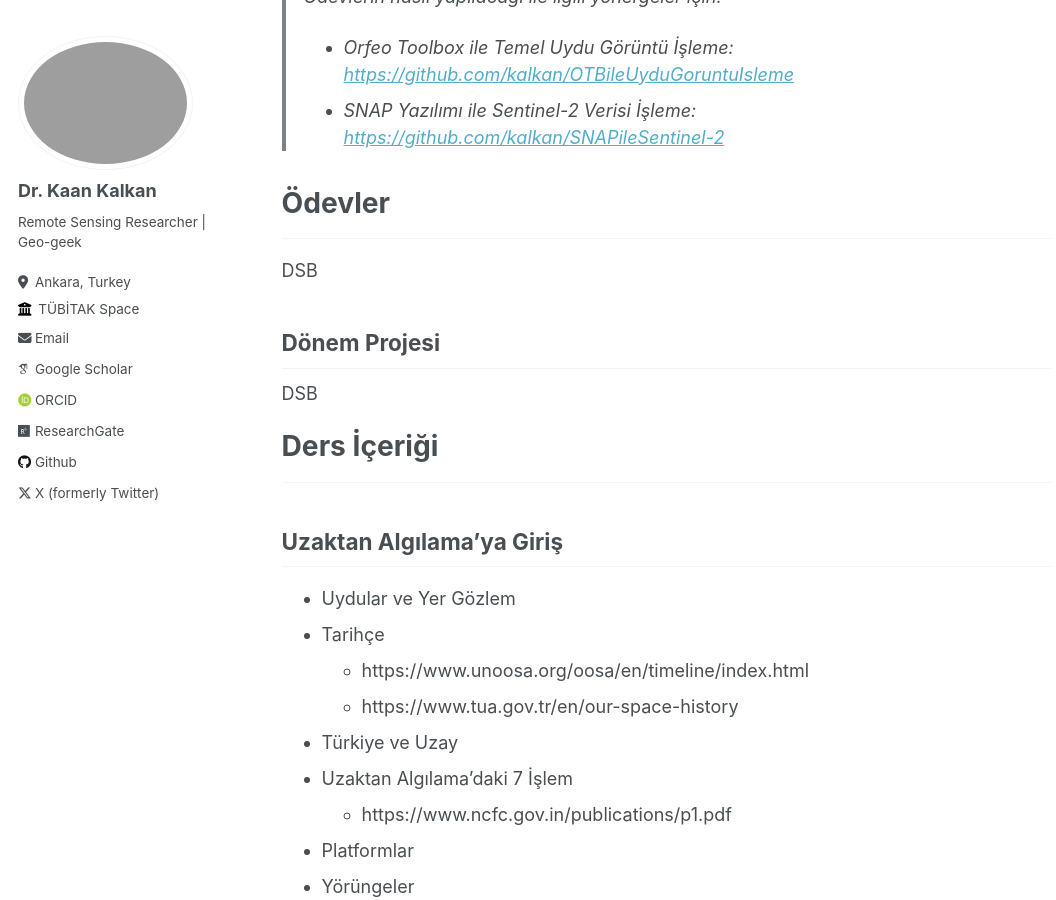
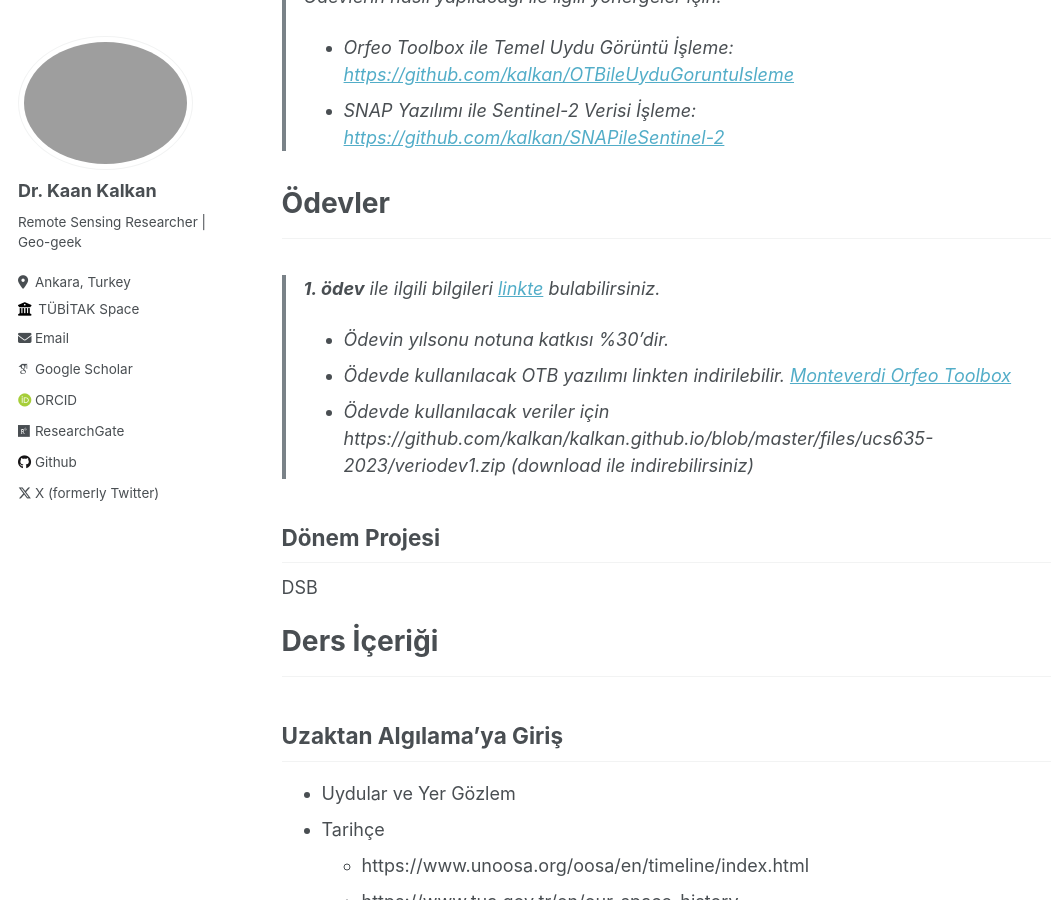
Before and after one commit to kalkan/kalkan.github.io, a Jekyll site: the page built from _teaching/2024-2-etu-ucs635.md, in a window 1280 px wide and 900 px high, scrolled down 1028 px. Shown: the whole window, without its empty margins (0-1056 px from the left). Built offline with Jekyll 4.4.1, drawn with Linux system fonts in a browser that asks for light colours; some web fonts are replaced.

Commit message:
Update 2024-2-etu-ucs635.md

```diff
--- a/_teaching/2024-2-etu-ucs635.md
+++ b/_teaching/2024-2-etu-ucs635.md
@@ -34,7 +34,10 @@ Eskişehir Teknik Üniversitesi, Yer ve Uzay Bilimleri Enstitüsü, Uzaktan Alg
 
 # Ödevler
 ------
-DSB
+> **1. ödev** ile ilgili bilgileri [linkte](http://kalkan.github.io/files/ucs635-2024-2/Odev1.pdf) bulabilirsiniz.
+* Ödevin yılsonu notuna katkısı %30'dir.
+* Ödevde kullanılacak OTB yazılımı linkten indirilebilir. [Monteverdi Orfeo Toolbox](https://www.orfeo-toolbox.org/download/)
+* Ödevde kullanılacak veriler için https://github.com/kalkan/kalkan.github.io/blob/master/files/ucs635-2023/veriodev1.zip (download ile indirebilirsiniz)
 
 Dönem Projesi
 ------
```
